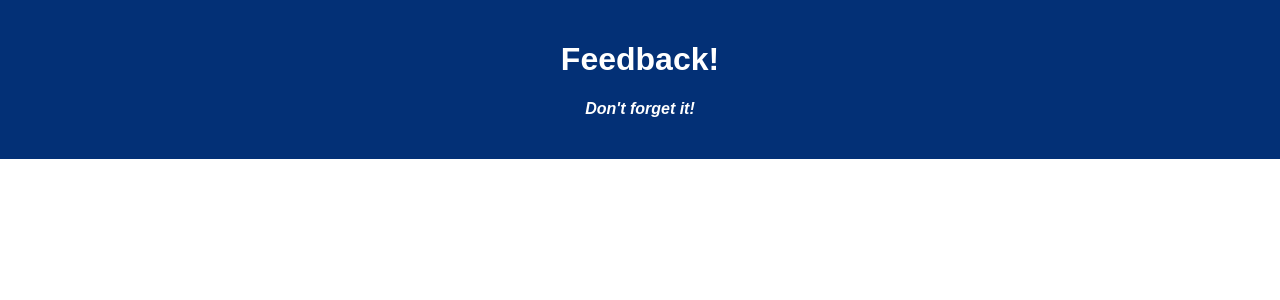
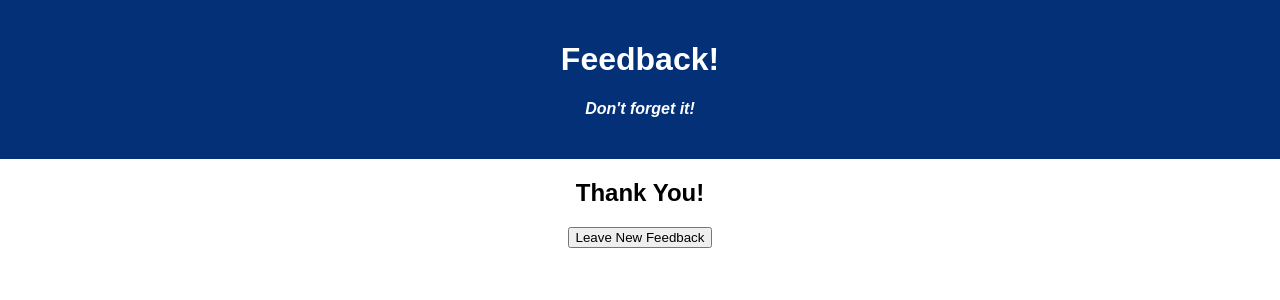
Before and after one commit to Josh-Clemons/redux-feedback-loop, a React (Create React App) app: page /#/confirmation in a window 1280 px wide. Shown: the top 300 px of the page. Built offline with nearby package versions, Linux system fonts and the light colour scheme.

Commit message:
confirmation component created

```diff
--- a/src/components/App/App.jsx
+++ b/src/components/App/App.jsx
@@ -1,9 +1,7 @@
 import React from 'react';
 import axios from 'axios';
 
-import { HashRouter as Router, Route, Link } from 'react-router-dom';
-import { useDispatch } from 'react-redux';
-import { useState, useEffect } from 'react';
+import { HashRouter as Router, Route } from 'react-router-dom';
 
 import './App.css';
 import Header from '../Header/Header'
@@ -13,6 +11,7 @@ import UserUnderstanding from '../UserUnderstanding/UserUnderstanding';
 import UserSupport from './UserSupport/UserSupport';
 import UserComment from '../UserComment/UserComment';
 import Review from '../Review/Review';
+import SubmitConfirmation from '../SubmitConfirmation/SubmitConfirmation';
 
 function App() {
 
@@ -38,6 +37,9 @@ function App() {
         <Route exact path='/review'>
           <Review />
         </Route>
+        <Route exact path='/confirmation'>
+          <SubmitConfirmation />
+        </Route>
       </Router>
     </div>
   );
--- a/src/components/Review/Review.jsx
+++ b/src/components/Review/Review.jsx
@@ -8,15 +8,15 @@ export default function Review() {
     const history = useHistory();
     const dispatch = useDispatch();
 
-    const handleClick = () => {
-        axios.post('/feedback', {
-            type: 'POST',
-            data: {
+    const combinedFeedback = {
         feeling: store.userFeeling,
         understanding: store.userUnderstanding,
         support: store.userSupport,
-                comments: store.userComment,
-            }.then((response) => {
+        comments: store.userComment
+    }
+
+    const handleClick = () => {
+        axios.post('/feedback', combinedFeedback).then((response) => {
             console.log('success POSTING', response);
             history.push('/confirmation');
             dispatch({
@@ -24,7 +24,6 @@ export default function Review() {
             })
         }).catch(err => {
             console.log('error POSTing', err);
-            })
         })
     }
 
--- /dev/null
+++ b/src/components/SubmitConfirmation/SubmitConfirmation.jsx
@@ -0,0 +1,16 @@
+import { useHistory } from 'react-router-dom';
+
+export default function SubmitConfirmation () {
+    const history = useHistory();
+
+    const handleClick = () => {
+        history.push('/feeling')
+    };
+
+    return (
+        <div>
+            <h2>Thank You!</h2>
+            <button onClick={handleClick}>Leave New Feedback</button>
+        </div>
+    )
+}
```
Also changed, not shown: 1 other file (tests, documents, lock files or other folders). Lines whose indentation alone changed are shown as unchanged.
